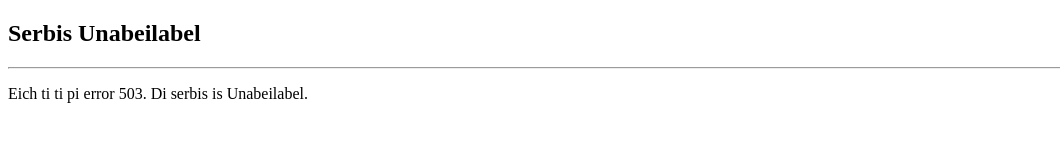
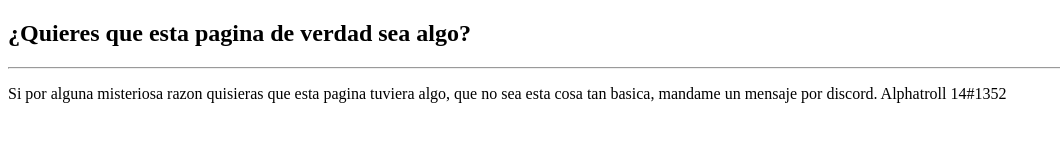
Before and after one commit to Alphatroll14/alphatroll14.github.io, a plain HTML site: page index.html in a window 1280 px wide. Shown: the whole page, without its empty margins (0-1060 px from the left). Drawn offline with Linux system fonts and the light colour scheme.

Commit message:
si
que
so

```diff
--- a/index.html
+++ b/index.html
@@ -1,11 +1,11 @@
 <!DOCTYPE html>
 <html>
   <head>
-    <title>Serbis Unabeilabel</title>
+    <title>Hola, como te va?</title>
   </head>
   <body>
-    <h2>Serbis Unabeilabel</h2>
-    <hr><p>Eich ti ti pi error 503. Di serbis is Unabeilabel.</p>
+    <h2>¿Quieres que esta pagina de verdad sea algo?</h2>
+    <hr><p>Si por alguna misteriosa razon quisieras que esta pagina tuviera algo, que no sea esta cosa tan basica, mandame un mensaje por discord. Alphatroll 14#1352</p>
   </body>
 </html>
 <!-- Que haces aquí? Esta solo es una muy tonta página web basada en un error http 503, no hay nada aquí. Adiós. -->
```
